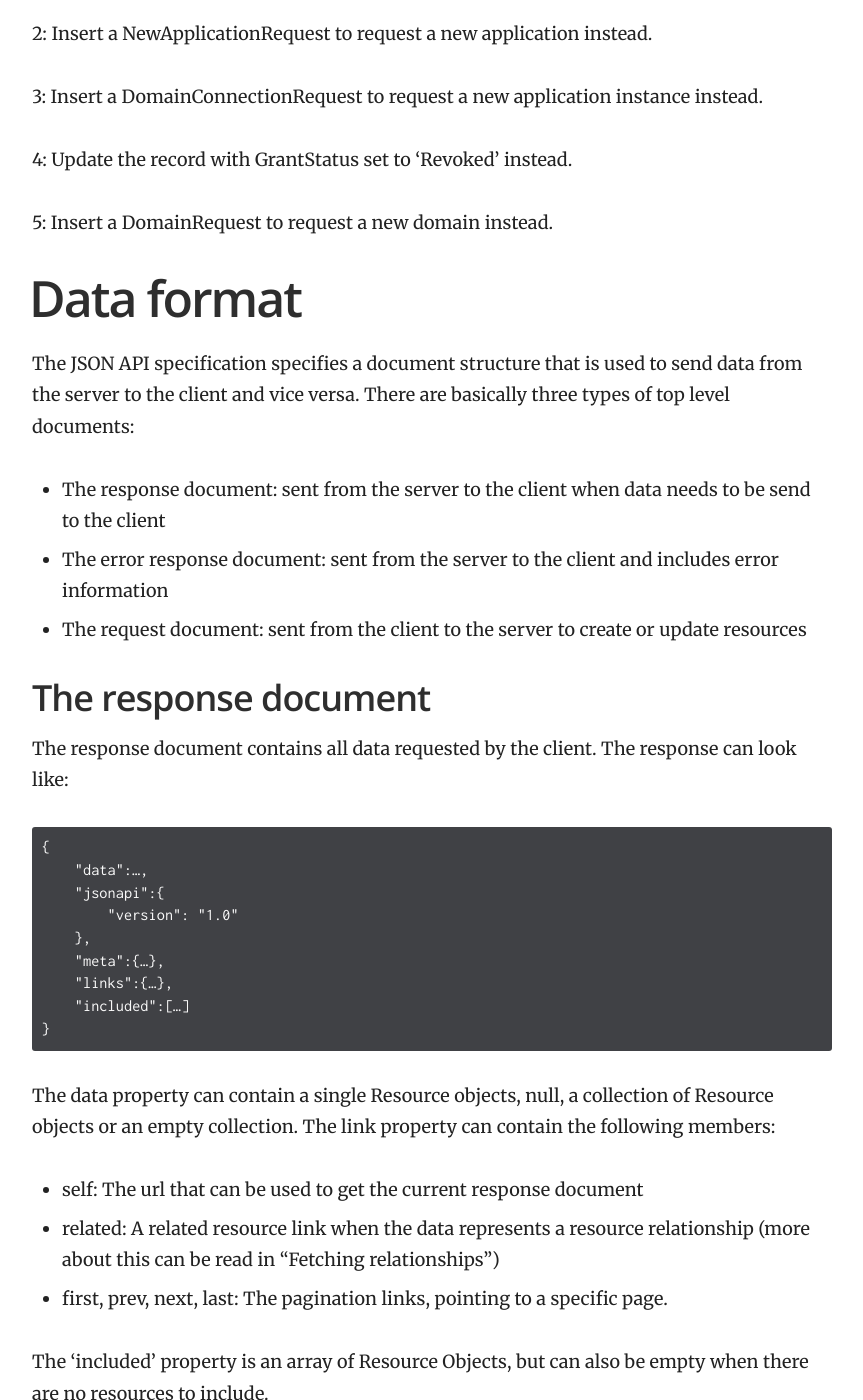
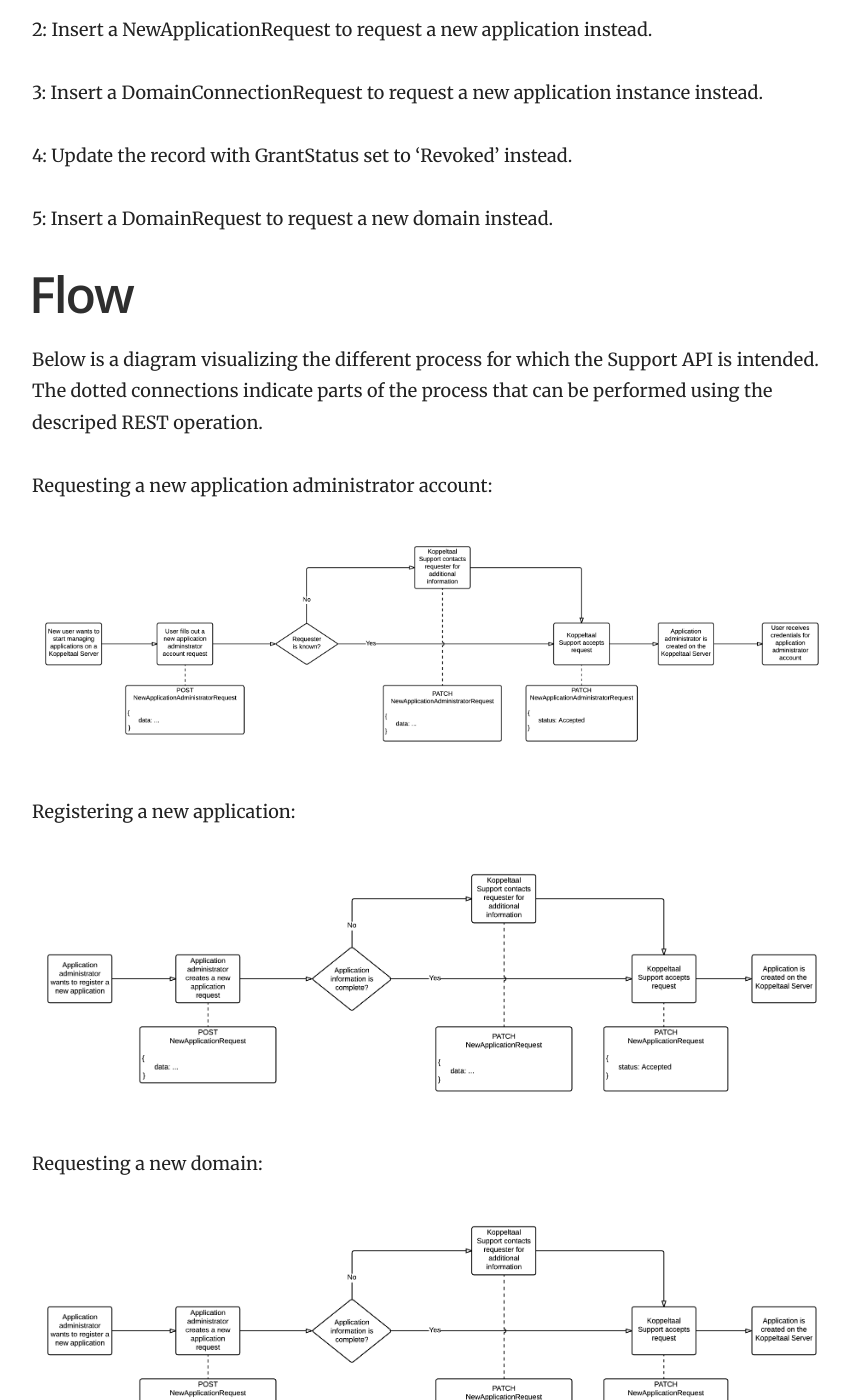
Before and after one commit to Koppeltaal/Koppeltaal-Documentation, a Jekyll site: the page built from _docs/koppeltaal-1.2/TD-support-api.md, in a window 1280 px wide and 1400 px high, scrolled down 5514 px. Shown: the whole window, without its empty margins (358-1221 px from the left). Built offline with Jekyll 4.4.1, drawn with Linux system fonts in a browser that asks for light colours; some of the changed text lies outside the part shown.

Commit message:
Added flow diagrams for the Support API.

```diff
--- a/_docs/koppeltaal-1.2/TD-support-api.md
+++ b/_docs/koppeltaal-1.2/TD-support-api.md
@@ -10,21 +10,9 @@ Versie: 0.1
 
 # Version management
 
-<table>
-  <tr>
-    <td>Versie</td>
-    <td>Datum</td>
-    <td>Auteur</td>
-    <td>Aanpassingen</td>
-  </tr>
-  <tr>
-    <td>0.1</td>
-    <td>22-11-2016</td>
-    <td>Bart Mehlkop</td>
-    <td>First Draft</td>
-  </tr>
-
-</table>
+Versie | Datum | Auteur | Aanpassingen
+-------|-------|--------|-------------
+0.1 | 22-11-2016| Bart Mehlkop | First Draft
 
 # Table of content
 
@@ -44,7 +32,7 @@ There are a number of requirement the administration API must fulfill:
 	* Timestamp
 	* Domain
 	* Status
-* The API must be versioned, so that the central administration portal can communicate with the  different versions of the Koppeltaal Server
+* The API must be versioned, so that the central administration portal can communicate with the different versions of the Koppeltaal Server
 
 # Domain model
 The domain model of the administration portal obviously mirrors the domain model of the Koppeltaal Server.
@@ -208,6 +196,26 @@ Some types disallow updating of specific fields after the resource has been crea
 4: Update the record with GrantStatus set to ‘Revoked’ instead.
 
 5: Insert a DomainRequest to request a new domain instead.
+
+# Flow
+
+Below is a diagram visualizing the different process for which the Support API is intended. The dotted connections indicate parts of the process that can be performed using the descriped REST operation.
+
+Requesting a new application administrator account:
+
+![Process Flow: Request new application administrator account](Process flow - New Application Admin.png)
+
+Registering a new application:
+
+![Process Flow: Register new application](Process flow - New Application.png)
+
+Requesting a new domain:
+
+![Process Flow: Request new domain](Process flow - New Application.png)
+
+Requesting a connection to a domain for an application:
+
+![Process Flow: Request new application connection](Process flow - New Application Connection.png)
 
 
 # Data format
```
Also changed, not shown: _docs/koppeltaal-1.2/TD-support-api/Process flow - New Application Admin.png (added), _docs/koppeltaal-1.2/TD-support-api/Process flow - New Application Connection.png (added), _docs/koppeltaal-1.2/TD-support-api/Process flow - New Application.png (added), _docs/koppeltaal-1.2/TD-support-api/Process flow - New Domain.png (added).
